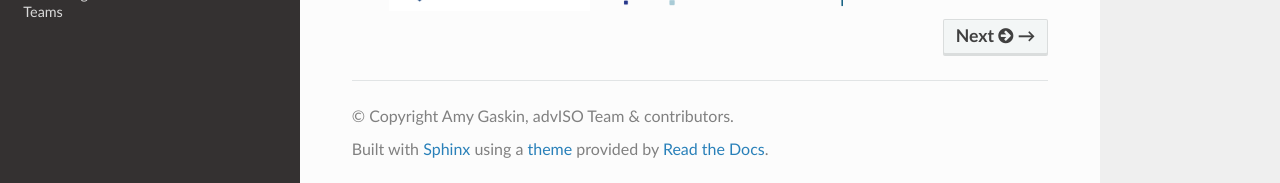
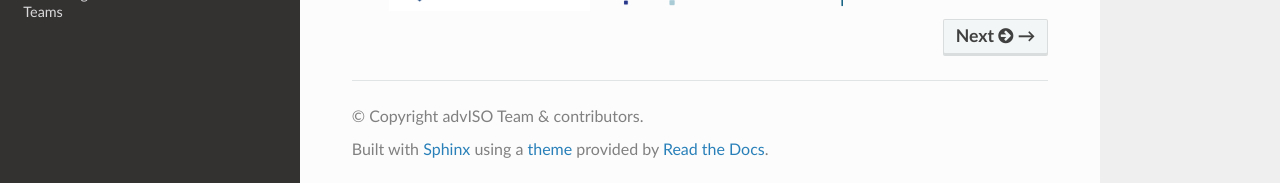
Before and after one commit to advISO-project/advISO_audit_guide, a Sphinx documentation site: the page built from docs/index.md, in a window 1280 px wide and 900 px high, scrolled down 1193 px. Shown: the part 714-897 px from the top of the window. Built offline with Sphinx 7.4.7 and the Read the Docs theme 3.1.0, drawn with Linux system fonts in a browser that asks for light colours.

Commit message:
Update author information in conf.py to remove individual name

```diff
--- a/docs/conf.py
+++ b/docs/conf.py
@@ -9,7 +9,7 @@ from datetime import date
 # ============================================================================
 
 guide_name = 'advISO Audit Guide'
-author = 'Amy Gaskin, advISO Team'
+author = 'advISO Team'
 copyright = f'{author} & contributors'
 release = '0.2'
 version = '0.2.0'
```
